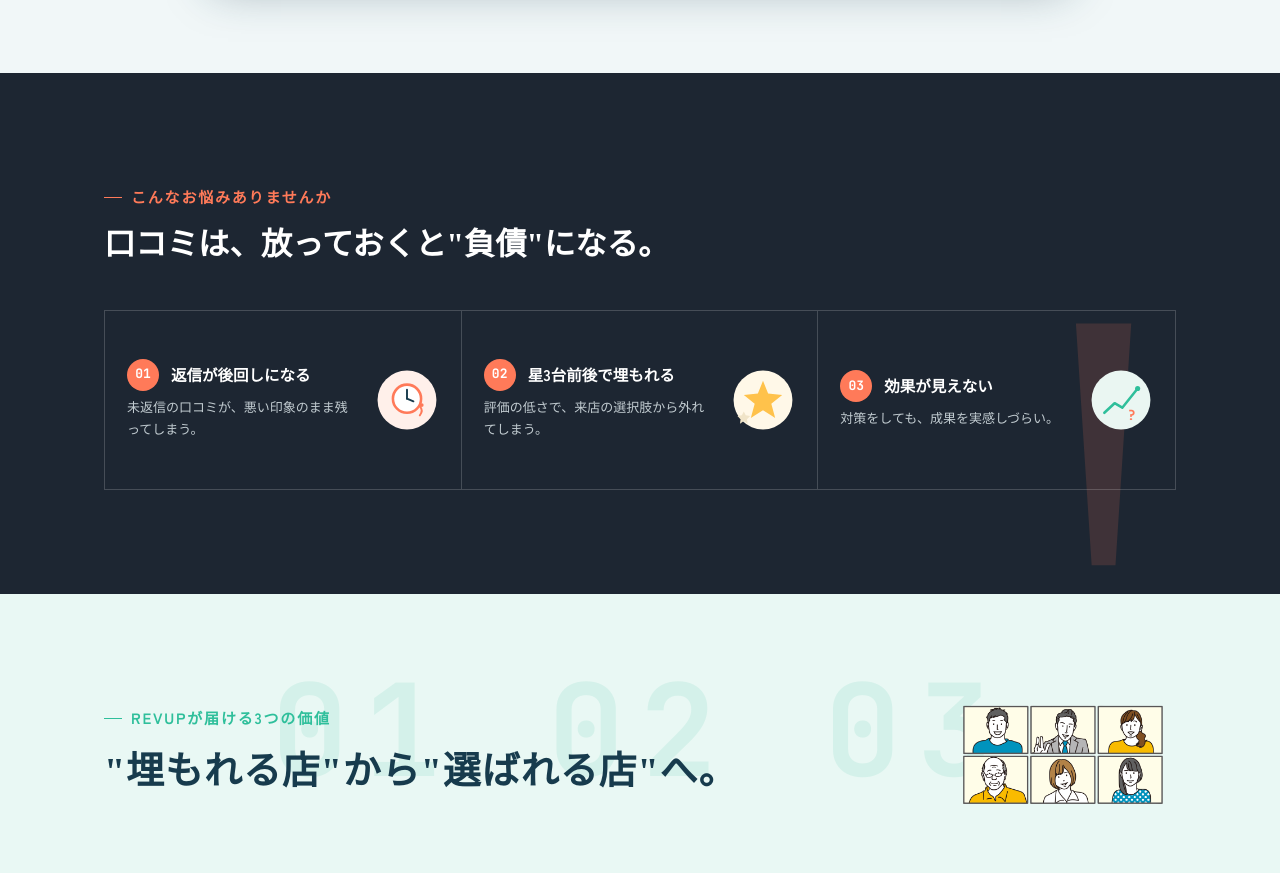
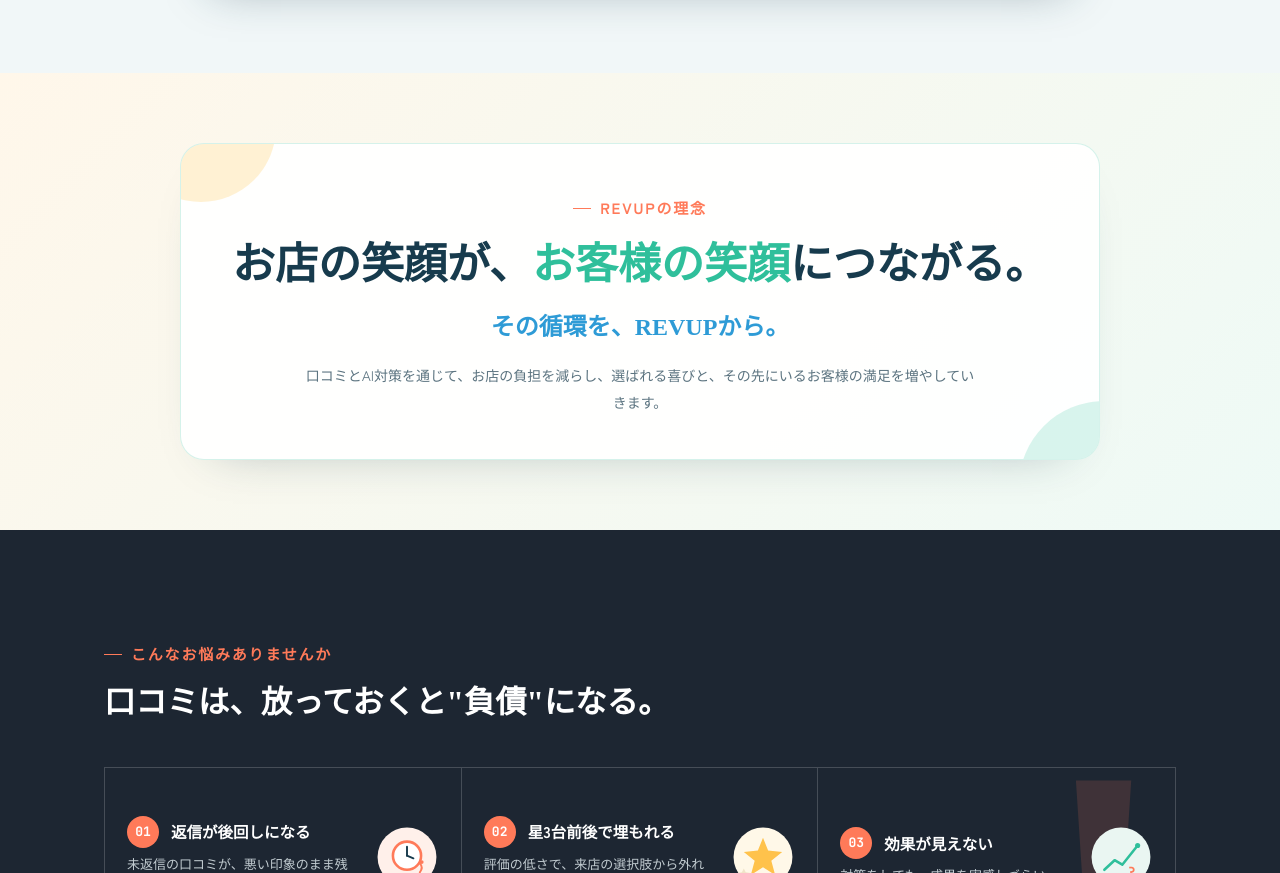
Before and after one commit to TakkaChantrieri/revup-lp, a plain HTML site: page index.html in a window 1280 px wide. Shown: the part 3141-4014 px from the top of the page. Drawn offline with Linux system fonts and the light colour scheme; a web font is replaced by a local one.

Commit message:
Add REVUP philosophy message

```diff
--- a/index.html
+++ b/index.html
@@ -223,6 +223,17 @@
   .founder-avatar img{width:100%; height:auto;}
   .founder-achievements{margin-top:18px; color:var(--sky); font-size:17px; font-weight:800; line-height:1.9;}
 
+  .philosophy{padding:70px 0; background:linear-gradient(135deg,#fff7ea 0%,#eefaf6 100%);}
+  .philosophy-card{position:relative; max-width:920px; margin:auto; padding:44px 48px; overflow:hidden; text-align:center; background:rgba(255,255,255,.92); border:1px solid rgba(47,191,155,.2); border-radius:24px; box-shadow:0 22px 48px -36px rgba(23,59,77,.38);}
+  .philosophy-card::before,.philosophy-card::after{content:""; position:absolute; border-radius:50%; pointer-events:none;}
+  .philosophy-card::before{width:150px; height:150px; top:-92px; left:-55px; background:rgba(255,190,60,.22);}
+  .philosophy-card::after{width:170px; height:170px; right:-90px; bottom:-112px; background:rgba(47,191,155,.18);}
+  .philosophy-card .eyebrow{color:var(--coral);}
+  .philosophy-card h2{position:relative; margin:12px 0 8px; font-size:clamp(27px,4vw,43px); line-height:1.5;}
+  .philosophy-card h2 em{color:var(--mint); font-style:normal;}
+  .philosophy-lead{position:relative; margin-bottom:14px; color:var(--sky); font-family:'Shippori Mincho B1',serif; font-size:clamp(18px,2.3vw,24px); font-weight:800;}
+  .philosophy-note{position:relative; max-width:680px; margin:auto; color:var(--sub); font-size:14px; line-height:1.9;}
+
   @media (min-width:861px){
     .fit .section-head,.problem .section-head,.solution .section-head,.flow .section-head,.pricing .section-head{max-width:none;}
     .fit .section-head h2,.problem .section-head h2,.solution .section-head h2,.flow .section-head h2,.pricing .section-head h2{white-space:nowrap; font-size:clamp(23px,2.45vw,34px); letter-spacing:0;}
@@ -402,6 +413,10 @@
     .why .num-card-head,.problem .num-card-head,.benefits .num-card-head{align-items:flex-start;}
     .why .num-card-content h3,.problem .num-card-content h3,.benefits .num-card-content h3{min-width:0; word-break:normal; overflow-wrap:anywhere;}
     .fit-card{flex-wrap:wrap;}
+    .philosophy{padding:48px 0;}
+    .philosophy-card{padding:34px 20px; border-radius:18px;}
+    .philosophy-card h2{font-size:26px; line-height:1.55;}
+    .philosophy-note{text-align:left;}
     .cta-final h2{white-space:normal; font-size:clamp(21px,7vw,28px);}
     .flow-item:nth-of-type(n+3){margin-left:0; width:100%;}
     .flow{padding:66px 0;}
@@ -575,6 +590,17 @@
         </div>
         <div class="founder-name">REVUP代表</div>
       </div>
+    </div>
+  </div>
+</section>
+
+<section class="philosophy" aria-labelledby="philosophyTitle">
+  <div class="wrap">
+    <div class="philosophy-card">
+      <span class="eyebrow">REVUPの理念</span>
+      <h2 id="philosophyTitle" class="mincho">お店の笑顔が、<em>お客様の笑顔</em>につながる。</h2>
+      <p class="philosophy-lead">その循環を、REVUPから。</p>
+      <p class="philosophy-note">口コミとAI対策を通じて、お店の負担を減らし、選ばれる喜びと、その先にいるお客様の満足を増やしていきます。</p>
     </div>
   </div>
 </section>
```
